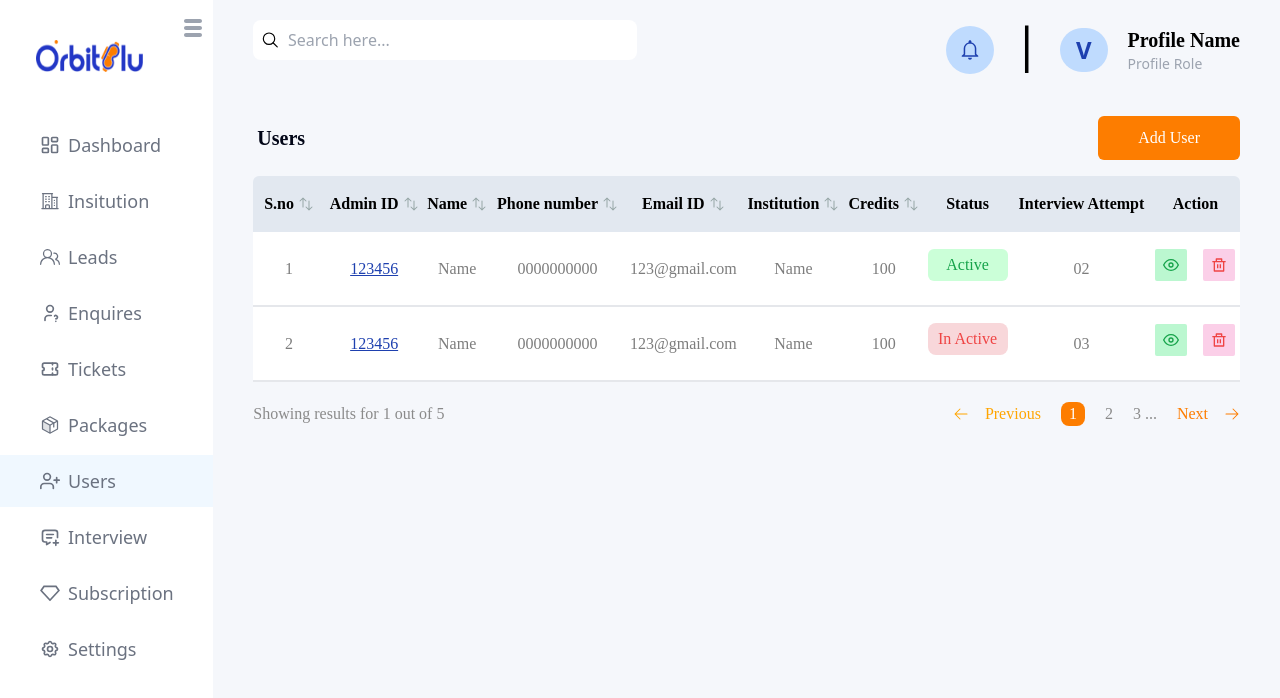
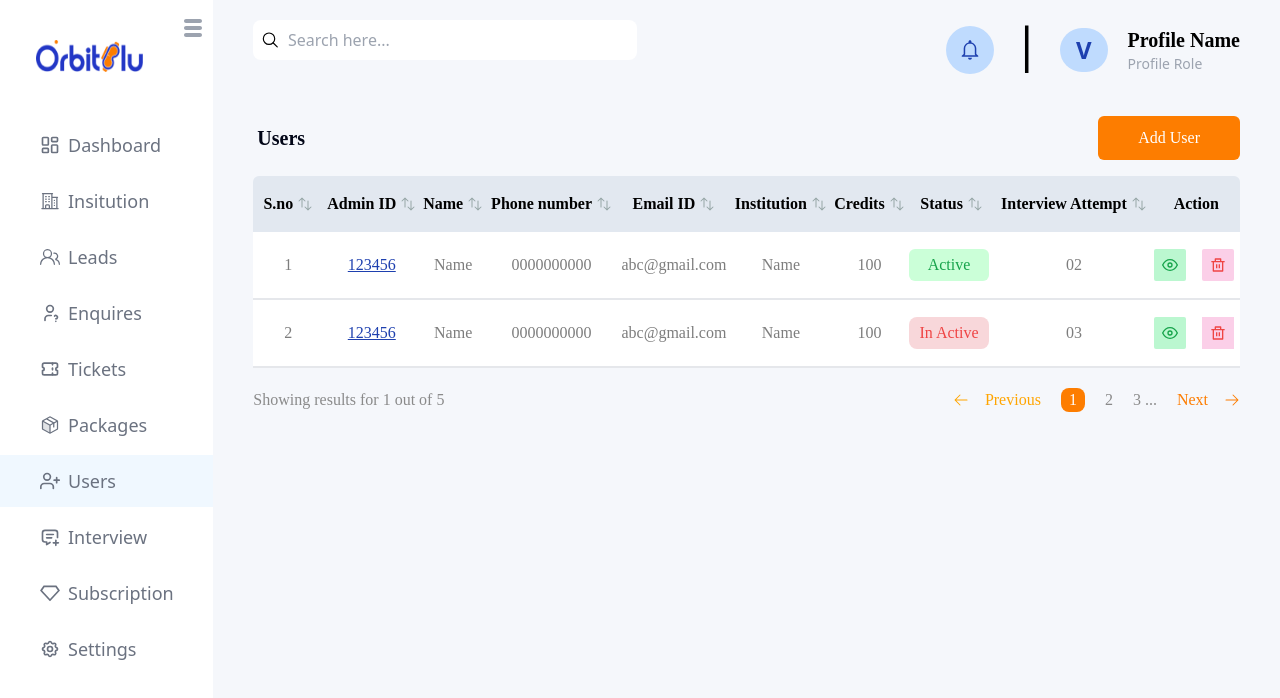
Before and after one commit to kasi-k/Orbit-blue, a React (Vite) app: page /users in a window 1280 px wide. Shown: the top 698 px of the page. Built offline with nearby package versions, Linux system fonts and the light colour scheme.

Commit message:
sixth commit

```diff
--- a/src/pages/Leads/Leads.jsx
+++ b/src/pages/Leads/Leads.jsx
@@ -98,8 +98,8 @@ const handleDetails =()=>{
                <p className="  w-20 py-1 text-red-500 bg-[#F8D7DA] rounded-lg ">In Active</p>
 
             </td >
-            <td className="inline-block ml-4 p-2 my-4 bg-pink-200 text-red-500">
-              <RiDeleteBinLine className="" />
+            <td className="inline-block ml-4 p-2 my-4 bg-pink-200 text-red-500 rounded-sm">
+              <RiDeleteBinLine  />
             </td>
           </tr>
         </tbody>
--- a/src/pages/Users/Reports.jsx
+++ b/src/pages/Users/Reports.jsx
@@ -4,8 +4,8 @@ import { RiDeleteBinLine } from "react-icons/ri";
 
 const Reports = () => {
   return (
-    <div>
-    <table className="  font-Source_Sans_Pro w-full bg-slate-200 rounded-md">
+    <>
+     <table className=" font-Source_Sans_Pro w-full bg-slate-200 rounded-md">
         <thead>
           <tr>
             <th className="py-4 px-2 font-semibold">
@@ -35,69 +35,84 @@ const Reports = () => {
             <th className="font-semibold ">
               <h1 className="flex items-center justify-center gap-1">
                 Slot
-              <HiArrowsUpDown className="text-[#95A5A6]" />
               </h1>
             </th>
-          <th>
-            <h1  className="flex items-center justify-center gap-1">
+            <th className="font-semibold ">
+              <h1 className="flex items-center justify-center gap-1">
                 Interviewer
               </h1>
             </th>
             <th>
-            <h1 className="flex items-center justify-center gap-1">
+              <h1 className="flex items-center justify-center  gap-1">
                 Interviewer Duration
                 <HiArrowsUpDown className="text-[#95A5A6]" />
               </h1>
             </th>
             <th>
-            <h1 className="flex items-center justify-center gap-1">
+              <h1 className="flex items-center justify-center  gap-1">
                 Score
                 <HiArrowsUpDown className="text-[#95A5A6]" />
               </h1>
             </th>
             <th>
-            <h1  className="flex items-center justify-center gap-1">
-              Status
-            </h1>
+              <h1>Status</h1>
             </th>
             <th>
               <h1>Action</h1>
             </th>
           </tr>
         </thead>
-      <tbody  className="text-grey bg-white ">
-        <tr className="border-b-2 text-center ">
-        <td className='px-2 py-2'>1</td>
-        <td className="text-blue-800 underline ">123456</td>
-          <td >23</td>
-          <td >18 June 24, 02.23 PM</td>
-          <td >23</td>
-          <td >Name</td>
-          <td >30Mins</td>
-          <td >100</td>
-          <td className="grid justify-center my-4">
-            <p className="text-green-600 bg-[#CBFFD8] w-20  py-1 rounded-md  ">
+        <tbody  className=" text-grey bg-white  ">
+          <tr className="border-b-2 text-center  ">
+            <td>
+              <p>1</p></td>
+            <td >
+              <p className="text-blue-800 underline ">123456</p></td>
+            <td >
+              <p>23</p></td>
+            <td >
+              <p>18 June 24, 02.23 PM</p></td>
+              <td >
+              <p>23</p></td>
+              <td>
+              <p>Name</p></td>
+              <td>
+              <p>30 Mins</p></td>
+              <td>
+              <p>100</p></td>
+            <td>
+              <p className="text-green-600 bg-[#CBFFD8] w-20 py-1  rounded-md text-center ">
                Active
               </p>
             </td>
-          <td>
-          <p className="inline-block p-2 my-4 ml-4 bg-pink-200 text-red-500 rounded-sm"> <RiDeleteBinLine /></p>
+            <td className="  inline-block text-red-500 p-2 my-4 ml-4 bg-pink-200 rounded-sm">
+              <RiDeleteBinLine />
             </td>
           </tr>
           <tr className="border-b-2 text-center">
-         <td >1</td>
-        <td className="text-blue-800 underline ">123456</td>
-        <td >23</td>
-          <td >18 June 24, 02.23 PM</td>
-          <td >23</td>
-          <td >Name</td>
-          <td >30Mins</td>
-          <td >100</td>
-          <td className="grid justify-center my-4">
-          <p className="  w-20 py-1 text-red-500 bg-[#F8D7DA] rounded-lg ">In Active</p>
+          <td>
+              <p>2</p></td>
+            <td >
+              <p className="text-blue-800 underline ">123456</p></td>
+            <td >
+              <p>23</p></td>
+            <td >
+              <p>18 June 24, 02.23 PM</p></td>
+              <td >
+              <p>23</p></td>
+              <td>
+              <p>Name</p></td>
+              <td>
+              <p>30 Mins</p></td>
+              <td>
+              <p>100</p></td>
+              <td>
+              <p className="text-red-500 bg-pink-200 w-20 py-1  rounded-md text-center ">
+               InActive
+              </p>
             </td>
-          <td>
-          <p className="inline-block p-2 my-4 ml-4 bg-pink-200 text-red-500 rounded-sm"> <RiDeleteBinLine /></p>
+            <td className="inline-block ml-4 p-2 my-4 bg-pink-200 text-red-500">
+              <RiDeleteBinLine  />
             </td>
           </tr>
         </tbody>
@@ -120,7 +135,7 @@ const Reports = () => {
           </p>
         </div>
       </div>
-  </div>
+  </>
   )
 }
 
--- a/src/pages/Users/UpcomingInterview.jsx
+++ b/src/pages/Users/UpcomingInterview.jsx
@@ -4,8 +4,8 @@ import { RiDeleteBinLine } from "react-icons/ri";
 
 const UpcomingInterview = () => {
   return (
-    <div>
-    <table className="  font-Source_Sans_Pro w-full bg-slate-200 rounded-md">
+    <>
+     <table className=" font-Source_Sans_Pro w-full bg-slate-200 rounded-md">
         <thead>
           <tr>
             <th className="py-4 px-2 font-semibold">
@@ -39,53 +39,62 @@ const UpcomingInterview = () => {
               </h1>
             </th>
             <th>
-            <h1 className="flex items-center justify-center gap-1">
+              <h1 className="flex items-center  gap-1">
                 Slot time
                 <HiArrowsUpDown className="text-[#95A5A6]" />
               </h1>
             </th>
             <th>
-            <h1  className="flex items-center justify-center gap-1">
-              Status
-            </h1>
+              <h1>Status</h1>
             </th>
             <th>
               <h1>Action</h1>
             </th>
           </tr>
         </thead>
-      <tbody  className="text-grey bg-white ">
-        <tr className="border-b-2 text-center ">
-        <td className='px-8 py-2 ' >
+        <tbody  className=" text-grey bg-white cursor-default ">
+          <tr className="border-b-2 text-center  ">
+            <td>
               <p>1</p></td>
-        <td className="text-blue-800 underline ">123456</td>
-          <td >1234567</td>
-          <td>Name</td>
-          <td >18 June 24, 02.23 PM</td>
-          <td >100</td>
+            <td >
+              <p className="text-blue-800 underline ">123456</p></td>
+            <td >
+              <p>1234567</p></td>
             <td>
-            <p className="text-green-600 bg-[#CBFFD8] w-20  py-1 rounded-md  ">
+              <p>Name</p></td>
+            <td >
+              <p>18 June 24, 02.23 PM</p></td>
+              <td>
+              <p>100</p></td>
+            <td>
+              <p className="text-green-600 bg-[#CBFFD8] w-20 py-1  rounded-md  ">
                Active
               </p>
             </td>
-          <td>
-          <p className="inline-block p-2 my-4 ml-4 bg-pink-200 text-red-500 rounded-sm"> <RiDeleteBinLine /></p>
+            <td className="  inline-block text-red-500 p-2 my-4 ml-4 bg-pink-200 rounded-sm">
+              <RiDeleteBinLine />
             </td>
           </tr>
           <tr className="border-b-2 text-center">
-         <td className='px-8 py-2' >
-          <p>2</p>
-         </td>
-        <td className="text-blue-800 underline ">123456</td>
-          <td >1234567</td>
-          <td>Name</td>
-          <td >18 June 24, 02.23 PM</td>
-          <td >100</td>
+          <td>
+              <p>2</p></td>
+            <td className="text-blue-800 underline ">
+              <p>123456</p></td>
             <td >
-          <p className="  w-20 py-1 text-red-500 bg-[#F8D7DA] rounded-lg ">In Active</p>
-          </td>
+              <p>1234567</p></td>
             <td>
-          <p className="inline-block p-2 my-4 ml-4 bg-pink-200 text-red-500 rounded-sm"> <RiDeleteBinLine /></p>
+              <p>Name</p></td>
+            <td >
+              <p>18 June 24, 02.23 PM</p></td>
+              <td>
+              <p>100</p></td>
+              <td>
+              <p className="text-red-500 bg-pink-200 w-20 py-1  rounded-md t">
+               InActive
+              </p>
+            </td >
+            <td className="inline-block ml-4 p-2 my-4 bg-pink-200 text-red-500">
+              <RiDeleteBinLine  />
             </td>
           </tr>
         </tbody>
@@ -108,7 +117,7 @@ const UpcomingInterview = () => {
           </p>
         </div>
       </div>
-  </div>
+  </>
   )
 }
 
--- a/src/pages/Users/User.jsx
+++ b/src/pages/Users/User.jsx
@@ -12,14 +12,14 @@ const User = () => {
     Navigate("/UsersView");
   }
   return (
-    <div>
+    <>
     <div className="flex  my-4 justify-between">
       <h1 className="font-Exo text-xl font-bold py-2 px-1 text-slate-950">Users</h1>
       <button className="bg-orange text-white rounded-md py-2 px-10  font-Source_Sans_Pro">
         Add User
       </button>
     </div>
-      <table className="  font-Source_Sans_Pro w-full bg-slate-200 rounded-md">
+    <table className=" font-Source_Sans_Pro w-full bg-slate-200 rounded-md">
       <thead>
         <tr>
           <th className="py-4 px-2 font-semibold">
@@ -52,26 +52,28 @@ const User = () => {
               <HiArrowsUpDown className="text-[#95A5A6]" />
             </h1>
           </th>
-            <th>
+          <th className="font-semibold ">
             <h1 className="flex items-center justify-center gap-1">
               Institution
               <HiArrowsUpDown className="text-[#95A5A6]" />
             </h1>
           </th>
-            <th>
+          <th className="font-semibold ">
             <h1 className="flex items-center justify-center gap-1">
               Credits
               <HiArrowsUpDown className="text-[#95A5A6]" />
             </h1>
           </th>
           <th>
-              <h1  className="flex items-center justify-center gap-1">
+            <h1 className="flex items-center justify-center  gap-1">
               Status
+              <HiArrowsUpDown className="text-[#95A5A6]" />
             </h1>
           </th>
-            <th>
-              <h1  className="flex items-center justify-center gap-1">
+          <th className="font-semibold ">
+            <h1 className="flex items-center justify-center gap-1">
               Interview Attempt
+              <HiArrowsUpDown className="text-[#95A5A6]" />
             </h1>
           </th>
           <th>
@@ -79,43 +81,63 @@ const User = () => {
           </th>
         </tr>
       </thead>
-        <tbody  className="text-grey bg-white ">
-          <tr className="border-b-2 text-center ">
-          <td >1</td>
-          <td className="text-blue-800 underline ">123456</td>
-            <td >Name</td>
-            <td>0000000000</td>
-            <td >123@gmail.com</td>
-            <td >Name</td>
-            <td >100</td>
-            <td className="grid justify-center my-4">
-              <p className="text-green-600 bg-[#CBFFD8] w-20  py-1 rounded-md  ">
+      <tbody  className=" text-grey bg-white cursor-default ">
+        <tr className="border-b-2 text-center  ">
+          <td >
+            <p >1</p></td>
+          <td >
+            <p className="text-blue-800 underline ">123456</p></td>
+          <td >
+            <p >Name</p></td>
+          <td>
+            <p >0000000000</p></td>
+          <td >
+            <p >abc@gmail.com</p></td>
+            <td >
+            <p >Name</p></td>
+            <td >
+            <p >100</p></td>
+
+          <td >
+            <p className="text-green-600 bg-[#CBFFD8] w-20 py-1 rounded-md text-center ">
              Active
             </p>
           </td>
-            <td>02</td>
-            <td>
-            <p onClick={handleView} className=" cursor-pointer inline-block p-2 my-4  bg-green-200 text-green-600 rounded-sm"><FiEye/> </p>
-            <p className="inline-block p-2 my-4 ml-4 bg-pink-200 text-red-500 rounded-sm"> <RiDeleteBinLine /></p>
+          <td >
+            <p >02</p></td>
+          <td className="flex items-center">
+         <p onClick={handleView} className=" cursor-pointer p-2 my-4  bg-green-200 text-green-600 rounded-sm"><FiEye/></p>
+          <p className="text-red-500 p-2 my-4 ml-4 bg-pink-200 rounded-sm">
+            <RiDeleteBinLine />
+            </p>
           </td>
         </tr>
         <tr className="border-b-2 text-center">
-          <td>2</td>
-          <td className="text-blue-800 underline ">123456</td>
-            <td >Name</td>
-            <td>0000000000</td>
-            <td >123@gmail.com</td>
-            <td >Name</td>
-            <td >100</td>
-            <td className="grid justify-center py-4">
-              <p className=" w-20 py-1 text-red-500 bg-[#F8D7DA] rounded-lg">
-                In Active
-              </p>
-            </td>
-            <td >03</td>
+        <td >
+            <p >2</p></td>
+          <td >
+            <p className="text-blue-800 underline ">123456</p></td>
+          <td >
+            <p >Name</p></td>
           <td>
-            <p onClick={handleView} className=" cursor-pointer inline-block p-2 my-4  bg-green-200 text-green-600 rounded-sm"><FiEye/></p>
-           <p className="inline-block p-2 my-4 ml-4 bg-pink-200 text-red-500 rounded-sm"><RiDeleteBinLine/></p>
+            <p >0000000000</p></td>
+          <td >
+            <p >abc@gmail.com</p></td>
+            <td >
+            <p >Name</p></td>
+            <td >
+            <p >100</p></td>
+
+            <td  >
+             <p className="  w-20 py-1 text-red-500 bg-[#F8D7DA] rounded-lg ">In Active</p>
+
+          </td >
+          <td >
+            <p >03</p></td>
+
+          <td className="flex items-center my-4 ">
+          <p onClick={handleView} className=" cursor-pointer p-2  bg-green-200 text-green-600 rounded-sm"><FiEye/></p>
+           <p className="ml-4 p-2  bg-pink-200 text-red-500"> <RiDeleteBinLine /></p>
           </td>
         </tr>
       </tbody>
@@ -138,7 +160,7 @@ const User = () => {
         </p>
       </div>
     </div>
-    </div>
+    </>
   )
 }
 
```
Lines whose indentation alone changed are shown as unchanged.
